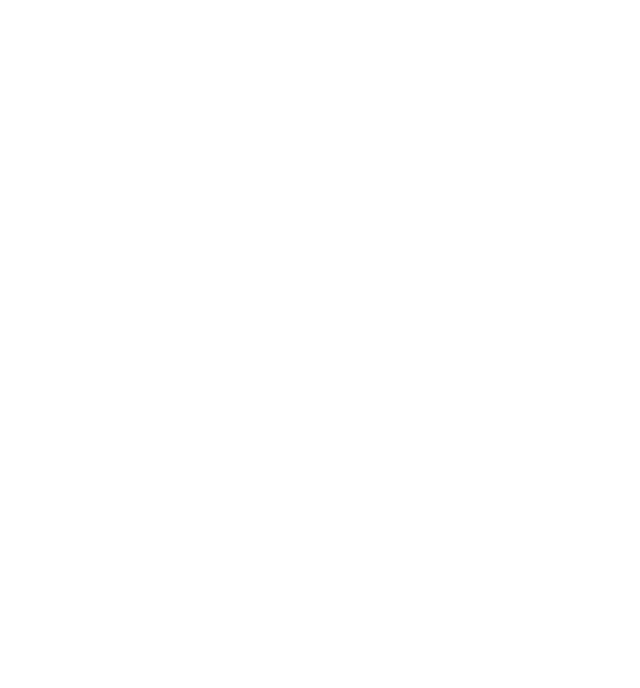
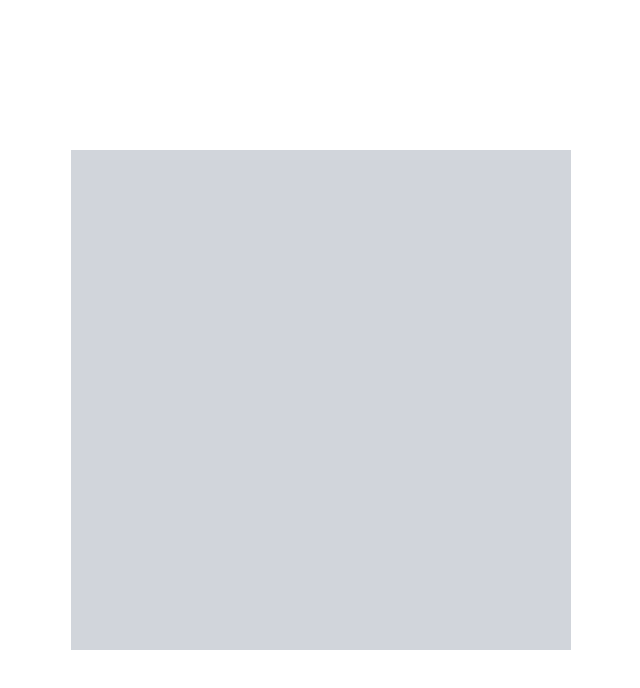
Before and after one commit to Soheiljafarnejad/Canvas, a React (Vite) app: page /stroke in a window 1280 px wide. Before the commit this address had no page. Shown: the top 688 px of the page, without its empty margins (319-959 px from the left). Built offline with nearby package versions, Linux system fonts and the light colour scheme.

Commit message:
Add Custom Canvas

```diff
--- /dev/null
+++ b/src/common/Canvas.jsx
@@ -0,0 +1,11 @@
+import { useEffect } from "react";
+
+const Canvas = ({ canvasRef, ctxRef, className = "bg-gray-300", width = 500, height = 500 }) => {
+  useEffect(() => {
+    if (canvasRef.current.getContext) ctxRef.current = canvasRef.current.getContext("2d");
+  }, [canvasRef, ctxRef]);
+
+  return <canvas className={className} width={width} height={height} ref={canvasRef} />;
+};
+
+export default Canvas;
--- a/src/Rect.jsx
+++ b/src/components/Rect.jsx
@@ -1,12 +1,9 @@
 import { useEffect, useRef } from "react";
+import Canvas from "../common/Canvas";
 
 const Rect = () => {
   const canvas = useRef(null);
   const ctxRef = useRef(null);
-
-  useEffect(() => {
-    if (canvas.current.getContext) ctxRef.current = canvas.current.getContext("2d");
-  }, []);
 
   useEffect(() => {
     const ctx = ctxRef.current;
@@ -24,7 +21,7 @@
   }, []);
   return (
     <div className="flex items-center justify-center min-h-[100svh]">
-      <canvas className="bg-gray-300" width={500} height={500} ref={canvas}></canvas>;
+      <Canvas canvasRef={canvas} ctxRef={ctxRef} />
     </div>
   );
 };
--- a/src/SnakeGame.jsx
+++ b/src/components/SnakeGame.jsx
@@ -1,4 +1,5 @@
 import { useCallback, useEffect, useRef } from "react";
+import Canvas from "../common/Canvas";
 
 const SnakeGame = () => {
   const canvas = useRef(null);
@@ -12,10 +13,6 @@
   const snakeSize = useRef([]);
   const total = useRef(0);
   const size = 15;
-
-  useEffect(() => {
-    if (canvas.current.getContext) ctxRef.current = canvas.current.getContext("2d");
-  }, []);
 
   const foodDraw = useCallback(() => {
     const ctx = ctxRef.current;
@@ -101,7 +98,7 @@
 
   return (
     <div className="flex items-center justify-center min-h-[100svh]">
-      <canvas className="bg-gray-300" width={300} height={300} ref={canvas}></canvas>
+      <Canvas canvasRef={canvas} ctxRef={ctxRef} width={300} height={300} />
     </div>
   );
 };
--- /dev/null
+++ b/src/components/Stroke.jsx
@@ -0,0 +1,17 @@
+import { useEffect, useRef } from "react";
+import Canvas from "../common/Canvas";
+
+const Stroke = () => {
+  const canvas = useRef(null);
+  const ctxRef = useRef(null);
+
+  useEffect(() => {}, []);
+
+  return (
+    <div className="flex items-center justify-center min-h-[100svh]">
+      <Canvas canvasRef={canvas} ctxRef={ctxRef} />
+    </div>
+  );
+};
+
+export default Stroke;
--- a/src/routes.jsx
+++ b/src/routes.jsx
@@ -1,11 +1,13 @@
 import App from "./App";
-import Rect from "./Rect";
-import SnakeGame from "./SnakeGame";
+import Rect from "./components/Rect";
+import SnakeGame from "./components/SnakeGame";
+import Stroke from "./components/Stroke";
 
 const routes = [
   { path: "/", element: <App /> },
   { path: "/rect", element: <Rect /> },
   { path: "/snake_game", element: <SnakeGame /> },
+  { path: "/stroke", element: <Stroke /> },
 ];
 
 export default routes;
```
Also changed, not shown: .eslintrc.cjs.
